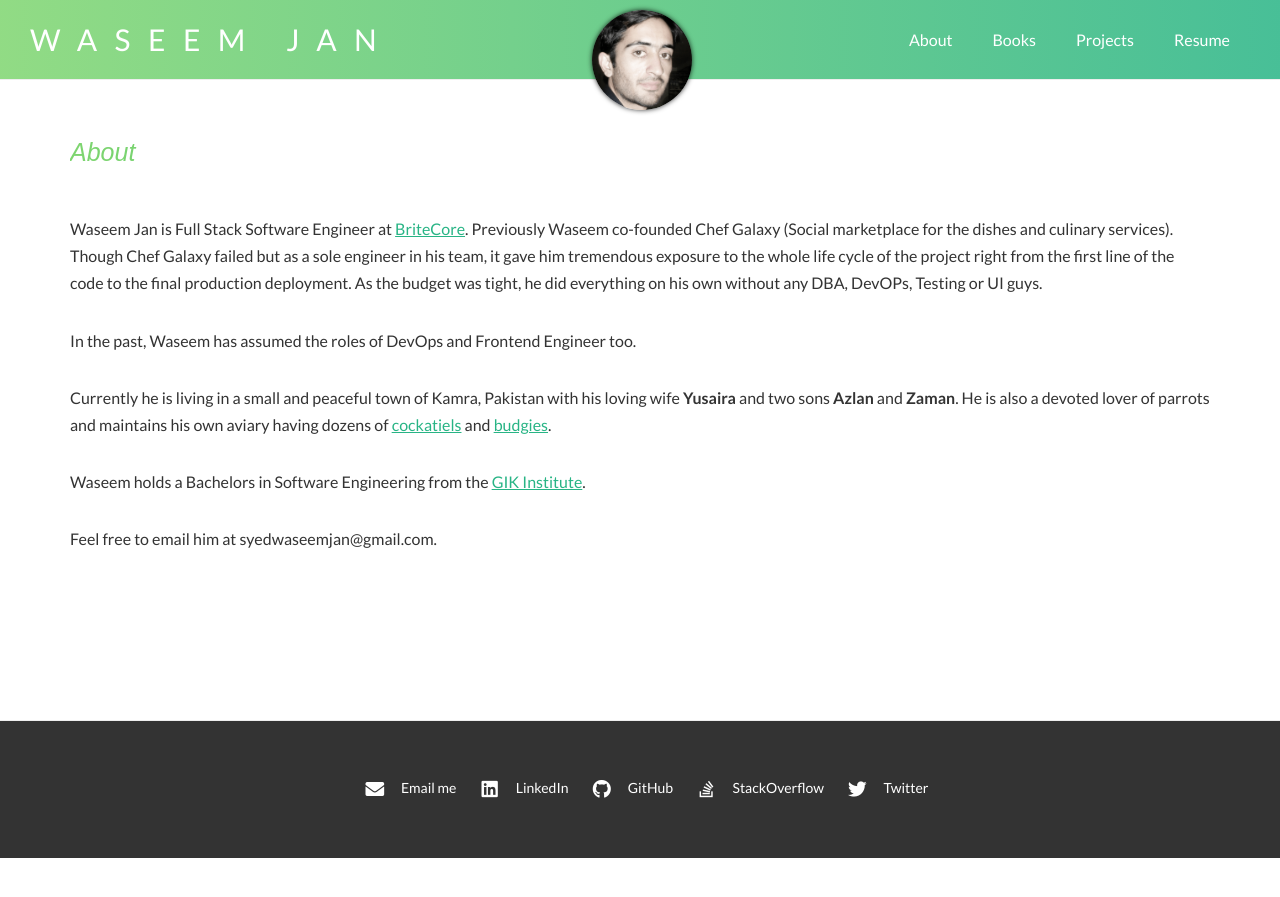
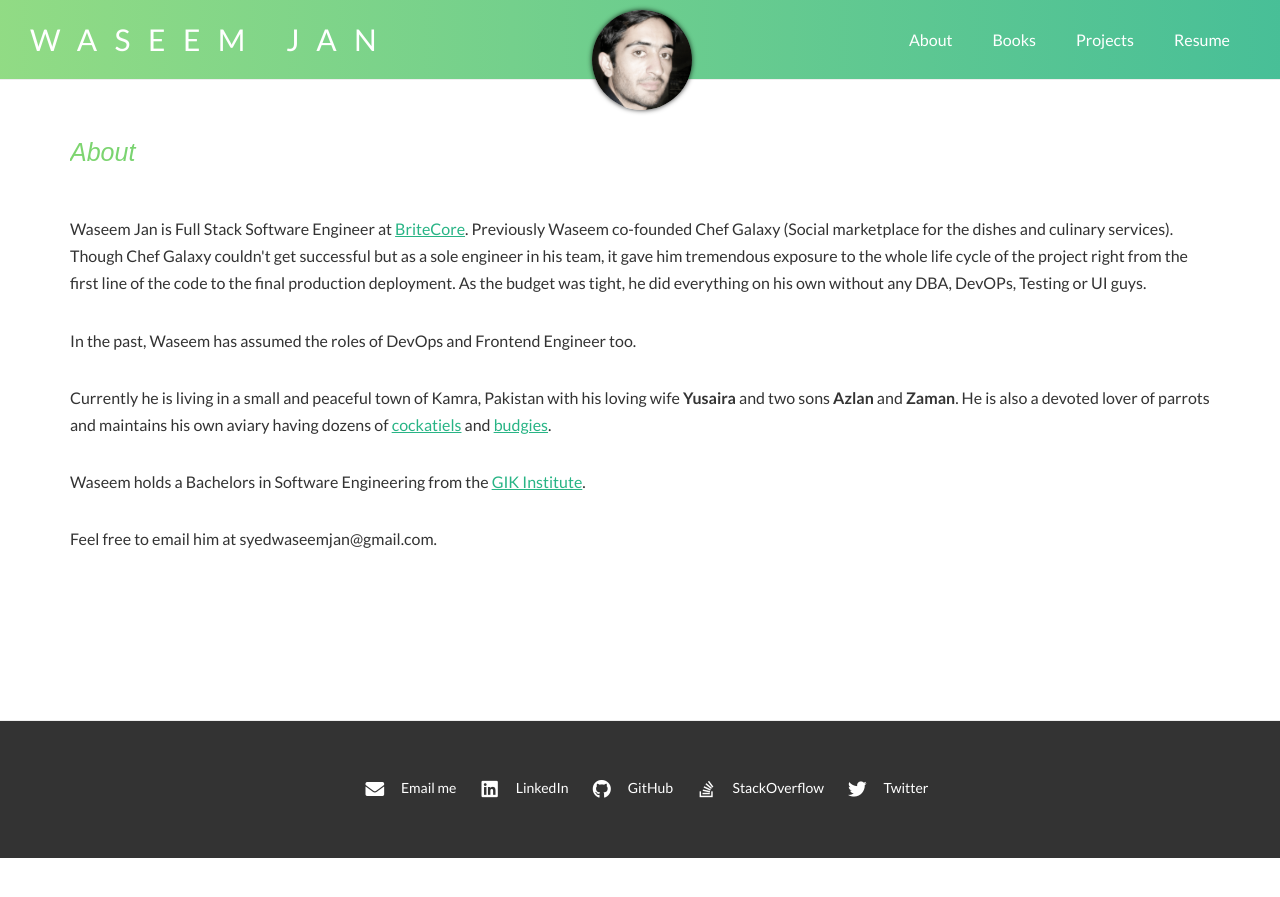
Before and after one commit to syedwaseemjan/syedwaseemjan.github.io, a Jekyll site: the page built from index.html, in a window 1280 px wide. Shown: the top 897 px of the page. Built offline with Jekyll 4.4.1, drawn with Linux system fonts in a browser that asks for light colours; nearby versions of some CDN libraries.

Commit message:
Improve wording in about section

```diff
--- a/index.html
+++ b/index.html
@@ -5,7 +5,7 @@ layout: page
 <section class="section-about">
     <h1 class="heading-2 heading-2--dark">About</h1>
     <p class="text mt-none">
-        Waseem Jan is Full Stack Software Engineer at <a href="https://www.britecore.com" target="blank" class="text__link">BriteCore</a>. Previously Waseem co-founded Chef Galaxy (Social marketplace for the dishes and culinary services). Though Chef Galaxy failed but as a sole engineer in his team, it gave him tremendous exposure to the whole life cycle of the project right from the first line of the code to the final production deployment. As the budget was tight, he did everything on his own without any DBA, DevOPs, Testing or UI guys.
+        Waseem Jan is Full Stack Software Engineer at <a href="https://www.britecore.com" target="blank" class="text__link">BriteCore</a>. Previously Waseem co-founded Chef Galaxy (Social marketplace for the dishes and culinary services). Though Chef Galaxy couldn't get successful but as a sole engineer in his team, it gave him tremendous exposure to the whole life cycle of the project right from the first line of the code to the final production deployment. As the budget was tight, he did everything on his own without any DBA, DevOPs, Testing or UI guys.
     </p>
     <p class="text">
         In the past, Waseem has assumed the roles of DevOps and Frontend Engineer too.
```
